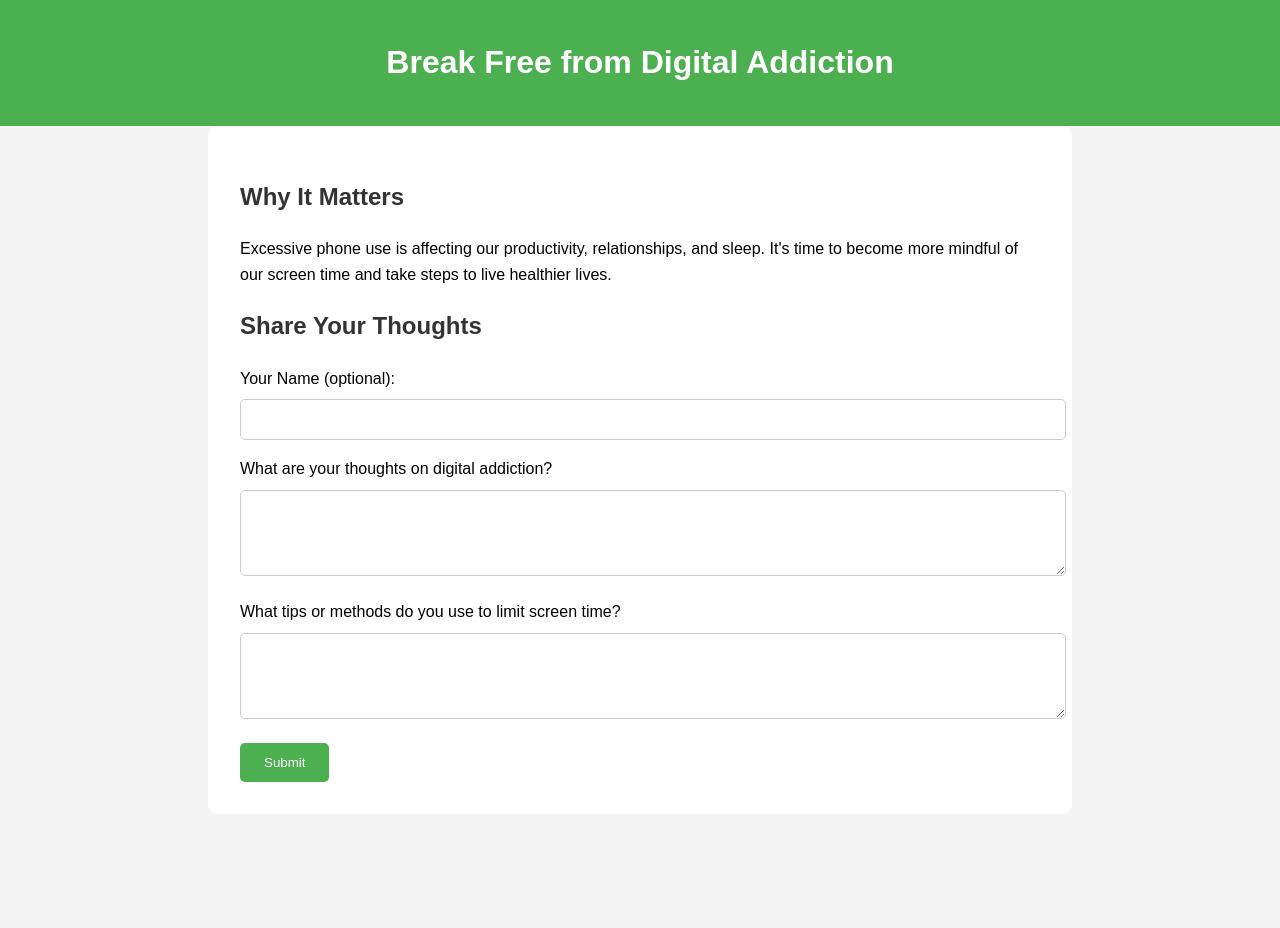
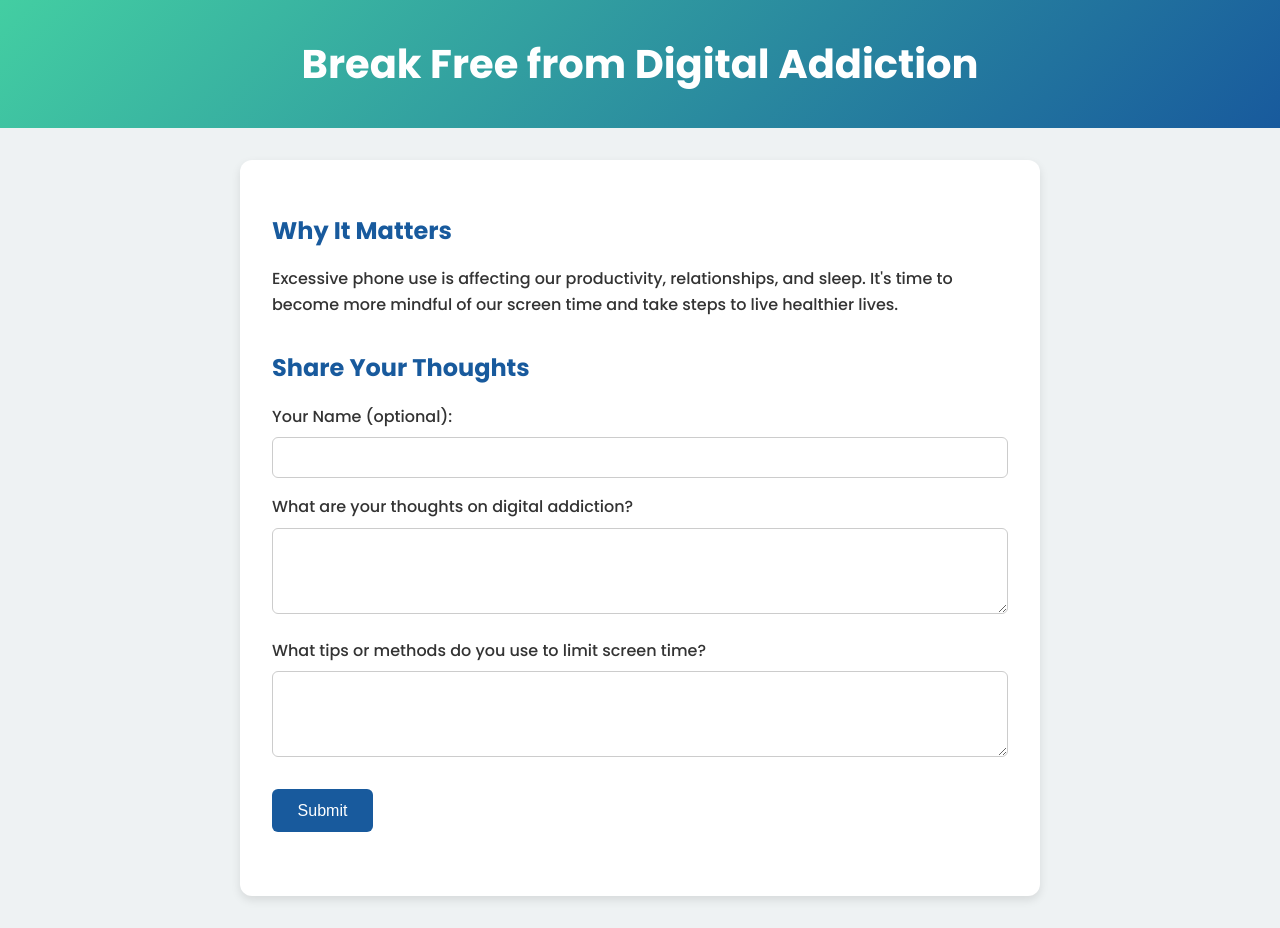
Before and after one commit to choccohere/digital-addiction, a plain HTML site: page index.html in a window 1280 px wide. Before the commit the page ends 814 px from the top, so only its background shows below. Drawn offline with Linux system fonts and the light colour scheme.

Commit message:
Update index.html

```diff
--- a/index.html
+++ b/index.html
@@ -1,49 +1,122 @@
-<!DOCTYPE html><html lang="en">
+<!DOCTYPE html>
+<html lang="en">
 <head>
   <meta charset="UTF-8" />
   <meta name="viewport" content="width=device-width, initial-scale=1.0" />
   <title>Digital Wellness Awareness</title>
+  <link href="https://fonts.googleapis.com/css2?family=Poppins:wght@300;500;700&display=swap" rel="stylesheet">
   <style>
+    * {
+      box-sizing: border-box;
+    }
+
     body {
-      font-family: Arial, sans-serif;
+      font-family: 'Poppins', sans-serif;
       line-height: 1.6;
       margin: 0;
       padding: 0;
-      background: #f4f4f4;
+      background: #eef2f3;
+      color: #333;
     }
+
     header {
-      background: #4caf50;
+      background: linear-gradient(135deg, #43cea2, #185a9d);
       color: #fff;
-      padding: 1rem 0;
+      padding: 2rem 1rem;
       text-align: center;
     }
+
+    header h1 {
+      margin: 0;
+      font-size: 2.5rem;
+      animation: fadeInDown 1s ease-in-out;
+    }
+
+    @keyframes fadeInDown {
+      from {
+        opacity: 0;
+        transform: translateY(-20px);
+      }
+      to {
+        opacity: 1;
+        transform: translateY(0);
+      }
+    }
+
     main {
       padding: 2rem;
       max-width: 800px;
-      margin: auto;
+      margin: 2rem auto;
       background: #fff;
-      border-radius: 10px;
+      border-radius: 12px;
+      box-shadow: 0 4px 10px rgba(0, 0, 0, 0.1);
     }
+
+    section {
+      margin-bottom: 2rem;
+    }
+
     h2 {
-      color: #333;
+      color: #185a9d;
+      margin-bottom: 1rem;
     }
-    form textarea, form input[type="text"] {
+
+    form label {
+      font-weight: 500;
+      display: block;
+      margin-top: 1rem;
+    }
+
+    form textarea,
+    form input[type="text"] {
       width: 100%;
       padding: 0.75rem;
-      margin: 0.5rem 0 1rem 0;
+      margin-top: 0.5rem;
       border: 1px solid #ccc;
-      border-radius: 5px;
+      border-radius: 6px;
+      resize: vertical;
+      transition: border-color 0.3s ease;
     }
+
+    form textarea:focus,
+    form input[type="text"]:focus {
+      border-color: #43cea2;
+      outline: none;
+    }
+
     form button {
-      background: #4caf50;
+      margin-top: 1.5rem;
+      background: #185a9d;
       color: white;
       border: none;
-      padding: 0.75rem 1.5rem;
-      border-radius: 5px;
+      padding: 0.8rem 1.6rem;
+      border-radius: 6px;
+      font-size: 1rem;
       cursor: pointer;
+      transition: background 0.3s ease;
     }
+
     form button:hover {
-      background: #45a049;
+      background: #144a7c;
+    }
+
+    #thankYouMessage {
+      display: none;
+      padding: 1rem;
+      background-color: #e0ffe5;
+      border-left: 5px solid #43cea2;
+      margin-top: 1.5rem;
+      border-radius: 6px;
+    }
+
+    @media (max-width: 600px) {
+      header h1 {
+        font-size: 2rem;
+      }
+      main {
+        padding: 1rem;
+        margin: 1rem;
+      }
     }
   </style>
 </head>
@@ -51,13 +124,16 @@
   <header>
     <h1>Break Free from Digital Addiction</h1>
   </header>
+
   <main>
     <section>
       <h2>Why It Matters</h2>
       <p>Excessive phone use is affecting our productivity, relationships, and sleep. It's time to become more mindful of our screen time and take steps to live healthier lives.</p>
-    </section><section>
+    </section>
+
+    <section>
       <h2>Share Your Thoughts</h2>
-  <form>
+      <form id="wellnessForm">
         <label for="name">Your Name (optional):</label>
         <input type="text" id="name" name="name" />
 
@@ -68,9 +144,20 @@
         <textarea id="solutions" name="solutions" rows="4"></textarea>
 
         <button type="submit">Submit</button>
+        <div id="thankYouMessage">Thank you for your feedback! 💚</div>
       </form>
     </section>
+  </main>
 
-  </main>
+  <script>
+    const form = document.getElementById('wellnessForm');
+    const thankYouMessage = document.getElementById('thankYouMessage');
+
+    form.addEventListener('submit', function (e) {
+      e.preventDefault();
+      form.reset();
+      thankYouMessage.style.display = 'block';
+    });
+  </script>
 </body>
 </html>
```
Lines whose indentation alone changed are shown as unchanged.
